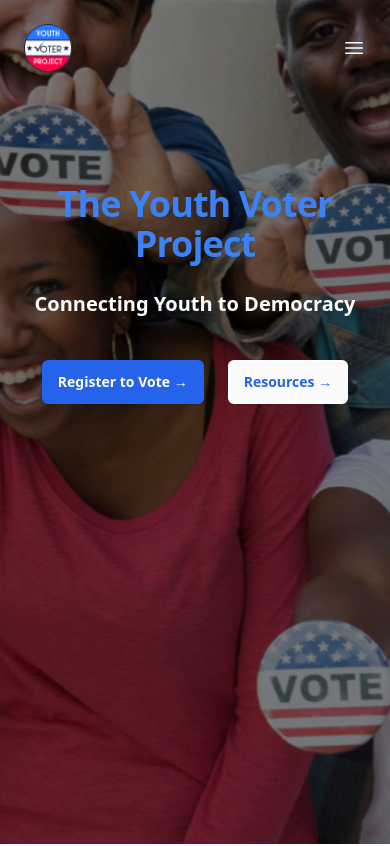
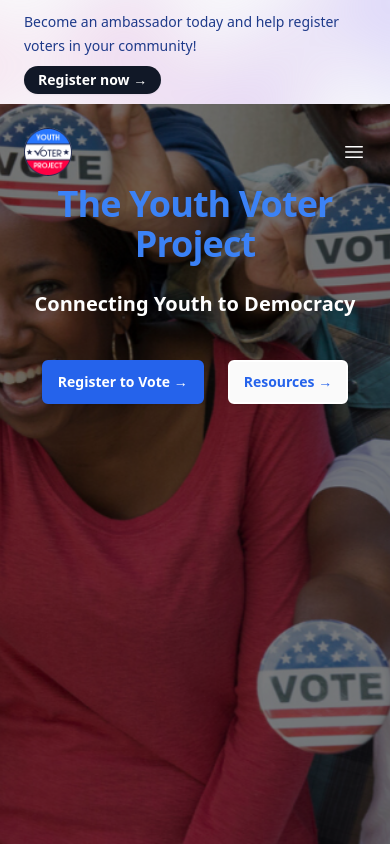
Before and after one commit to aviBandi/youthVoterProject, a React (Create React App) app in the folder my-app/: page /home in a window 390 px wide. Shown: the top 846 px of the page. Built offline with nearby package versions, Linux system fonts and the light colour scheme; a web font is replaced by a local one.

Commit message:
added the banner

```diff
--- /dev/null
+++ b/my-app/src/components/banner.js
@@ -0,0 +1,48 @@
+import { XMarkIcon } from '@heroicons/react/20/solid'
+
+export default function Banner() {
+  return (
+    <div className="relative isolate flex items-center gap-x-6 overflow-hidden bg-gray-50 px-6 py-2.5 sm:px-3.5 sm:before:flex-1">
+      <div
+        className="absolute left-[max(-7rem,calc(50%-52rem))] top-1/2 -z-10 -translate-y-1/2 transform-gpu blur-2xl"
+        aria-hidden="true"
+      >
+        <div
+          className="aspect-[577/310] w-[36.0625rem] bg-gradient-to-r from-[#ff80b5] to-[#9089fc] opacity-30"
+          style={{
+            clipPath:
+              'polygon(74.8% 41.9%, 97.2% 73.2%, 100% 34.9%, 92.5% 0.4%, 87.5% 0%, 75% 28.6%, 58.5% 54.6%, 50.1% 56.8%, 46.9% 44%, 48.3% 17.4%, 24.7% 53.9%, 0% 27.9%, 11.9% 74.2%, 24.9% 54.1%, 68.6% 100%, 74.8% 41.9%)',
+          }}
+        />
+      </div>
+      <div
+        className="absolute left-[max(45rem,calc(50%+8rem))] top-1/2 -z-10 -translate-y-1/2 transform-gpu blur-2xl"
+        aria-hidden="true"
+      >
+        <div
+          className="aspect-[577/310] w-[36.0625rem] bg-gradient-to-r from-[#ff80b5] to-[#9089fc] opacity-30"
+          style={{
+            clipPath:
+              'polygon(74.8% 41.9%, 97.2% 73.2%, 100% 34.9%, 92.5% 0.4%, 87.5% 0%, 75% 28.6%, 58.5% 54.6%, 50.1% 56.8%, 46.9% 44%, 48.3% 17.4%, 24.7% 53.9%, 0% 27.9%, 11.9% 74.2%, 24.9% 54.1%, 68.6% 100%, 74.8% 41.9%)',
+          }}
+        />
+      </div>
+      <div className="flex flex-wrap items-center gap-x-4 gap-y-2">
+        <p className="text-sm leading-6 text-blue-900">
+
+          Become an ambassador today and help register voters in your community!
+        </p>
+        <a
+          href="https://docs.google.com/forms/d/e/1FAIpQLSe9JFPauQ1HnekV-SsSbN3oMkmoNOARSmJP9obxZyscZwPdmQ/viewform"
+          className="flex-none rounded-full bg-gray-900 px-3.5 py-1 text-sm font-semibold text-white shadow-sm hover:bg-gray-700 focus-visible:outline focus-visible:outline-2 focus-visible:outline-offset-2 focus-visible:outline-gray-900"
+          target='_blank'
+            >
+          Register now <span aria-hidden="true">&rarr;</span>
+        </a>
+      </div>
+      <div className="flex flex-1 justify-end">
+
+      </div>
+    </div>
+  )
+}
--- a/my-app/src/components/navHome.js
+++ b/my-app/src/components/navHome.js
@@ -1,6 +1,7 @@
 import React from 'react'
 import { useState } from 'react'
 import { Dialog } from '@headlessui/react';
+import Banner from './banner';
 
 import logo from "../images/logo.png"
 
@@ -15,6 +16,7 @@
     return (
         <div>
             <header className="absolute inset-x-0 top-0 z-50">
+                < Banner />
                 <nav className="flex items-center justify-between p-6 lg:px-8" aria-label="Global">
                     <div className="flex lg:flex-1">
                         <a href={"#"} className="-m-1.5 p-1.5">
--- a/my-app/src/pages/home.js
+++ b/my-app/src/pages/home.js
@@ -7,10 +7,11 @@
 import Footer from "../components/footer"
 import Impacts from "../sections/impacts"
 import TrustedBy from "../sections/trustedby"
+import Banner from "../components/banner"
 const home = () => {
     return (
         <div className="">
-            <NavHome/>
+            <NavHome />
             <Hero />
             <Mission />
             <TrustedBy />
```
